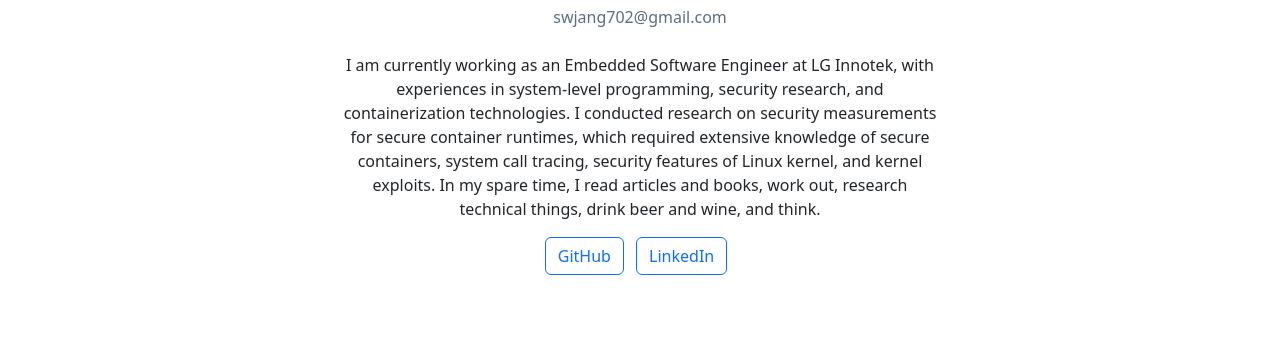
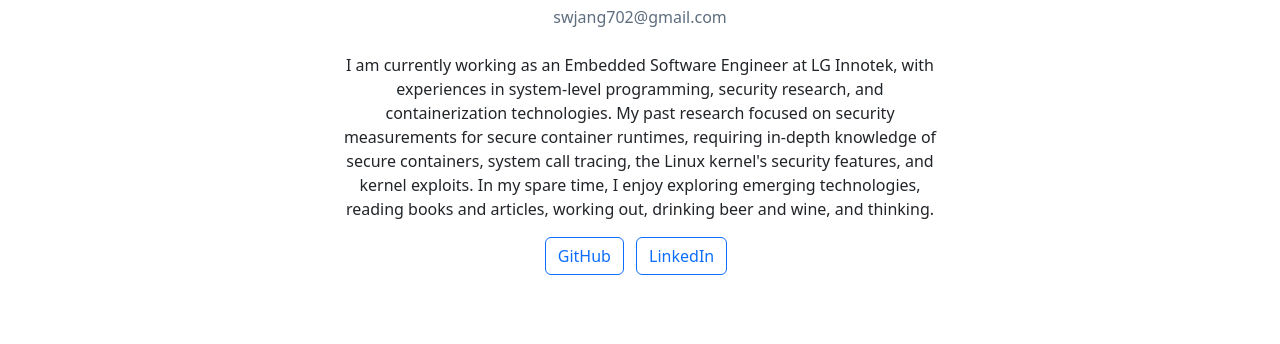
Before and after one commit to swjang702/swjang702.github.io, a plain HTML site: page index.html in a window 1280 px wide. Shown: the part 378-722 px from the top of the page. Drawn offline with nearby package versions, Linux system fonts and the light colour scheme.

Commit message:
Modify about me2

```diff
--- a/index.html
+++ b/index.html
@@ -41,8 +41,8 @@
           <p class="mb-4" style="color: #5d6d7e;">swjang702@gmail.com</p>
           <p class="mx-auto" style="max-width: 600px;">
             I am currently working as an Embedded Software Engineer at LG Innotek, with experiences in system-level programming, security research, and containerization technologies.
-            I conducted research on security measurements for secure container runtimes, which required extensive knowledge of secure containers, system call tracing, security features of Linux kernel, and kernel exploits.
-            In my spare time, I read articles and books, work out, research technical things, drink beer and wine, and think.
+            My past research focused on security measurements for secure container runtimes, requiring in-depth knowledge of secure containers, system call tracing, the Linux kernel's security features, and kernel exploits.
+            In my spare time, I enjoy exploring emerging technologies, reading books and articles, working out, drinking beer and wine, and thinking.
           </p>
           <div class="mb-4">
             <a href="https://github.com/swjang702" class="btn btn-outline-primary me-2" target="_blank">GitHub</a>
```
